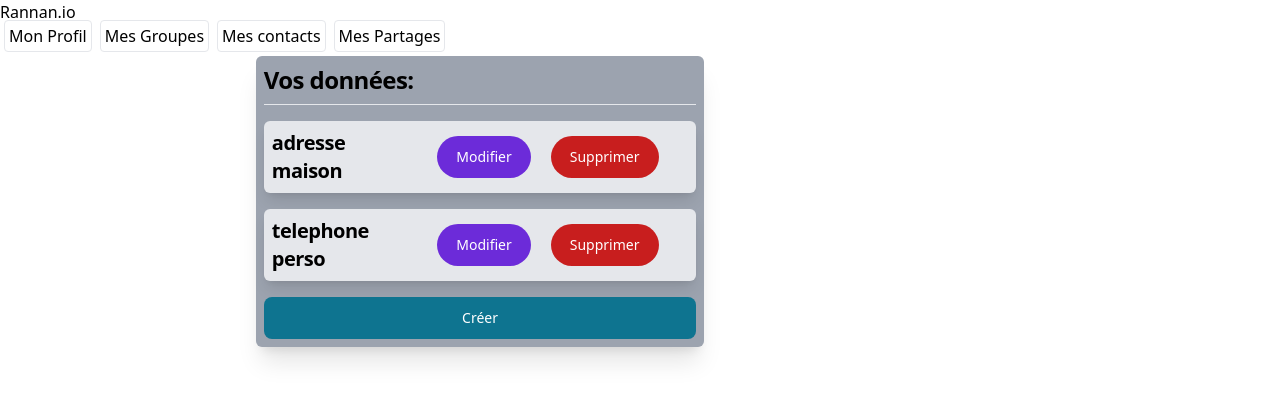
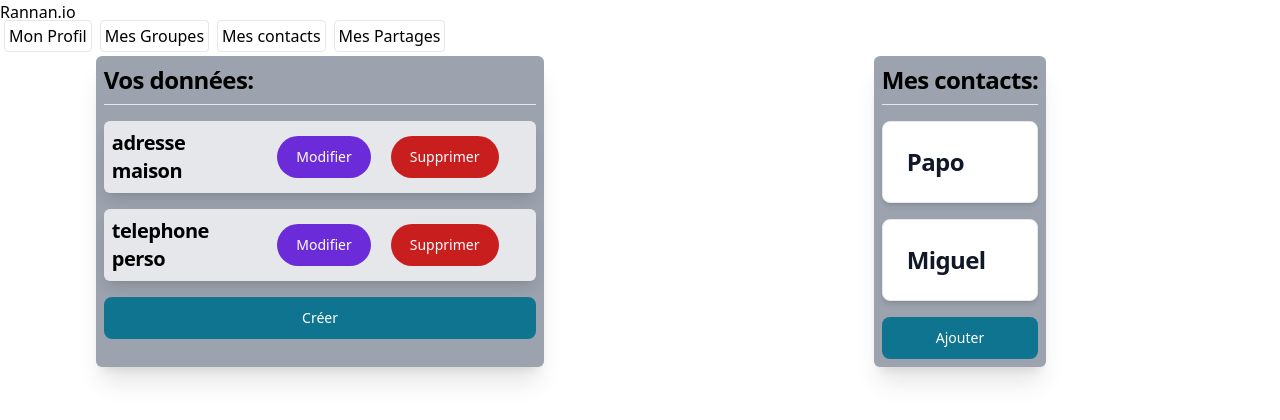
Before and after one commit to Tonyac-create/Rannan_Front, a React (Vite) app: page / in a window 1280 px wide. Shown: the top 420 px of the page. Built offline with nearby package versions, Linux system fonts and the light colour scheme.

Commit message:
Affichage page Home/dash

```diff
--- a/src/pages/Homepage/Home.tsx
+++ b/src/pages/Homepage/Home.tsx
@@ -1,9 +1,13 @@
 import React from 'react'
 import MyInformations from '../../components/MyInformations/MyInformations'
+import ContactsList from '../../components/ContactsList/ContactsList'
 
 const Home = () => {
   return (
-    <MyInformations/>
+    <div className='homepage flex flex-row'>
+      <MyInformations/>
+      <ContactsList />
+    </div>
   )
 }
 
```
